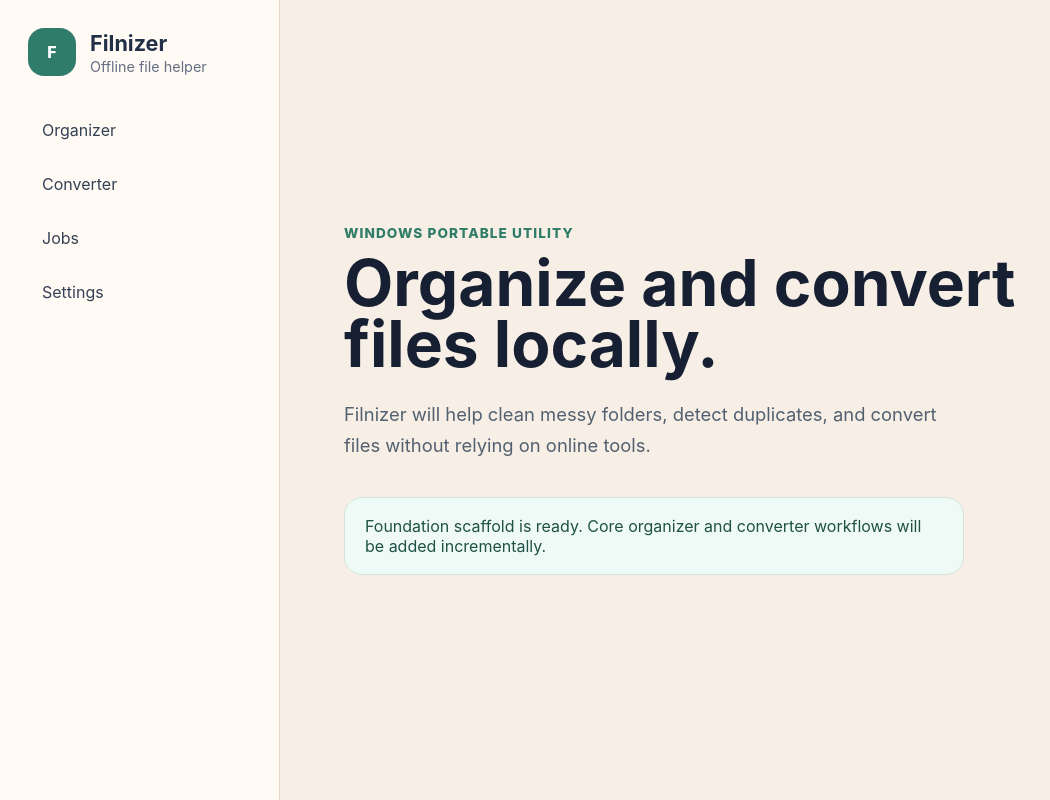
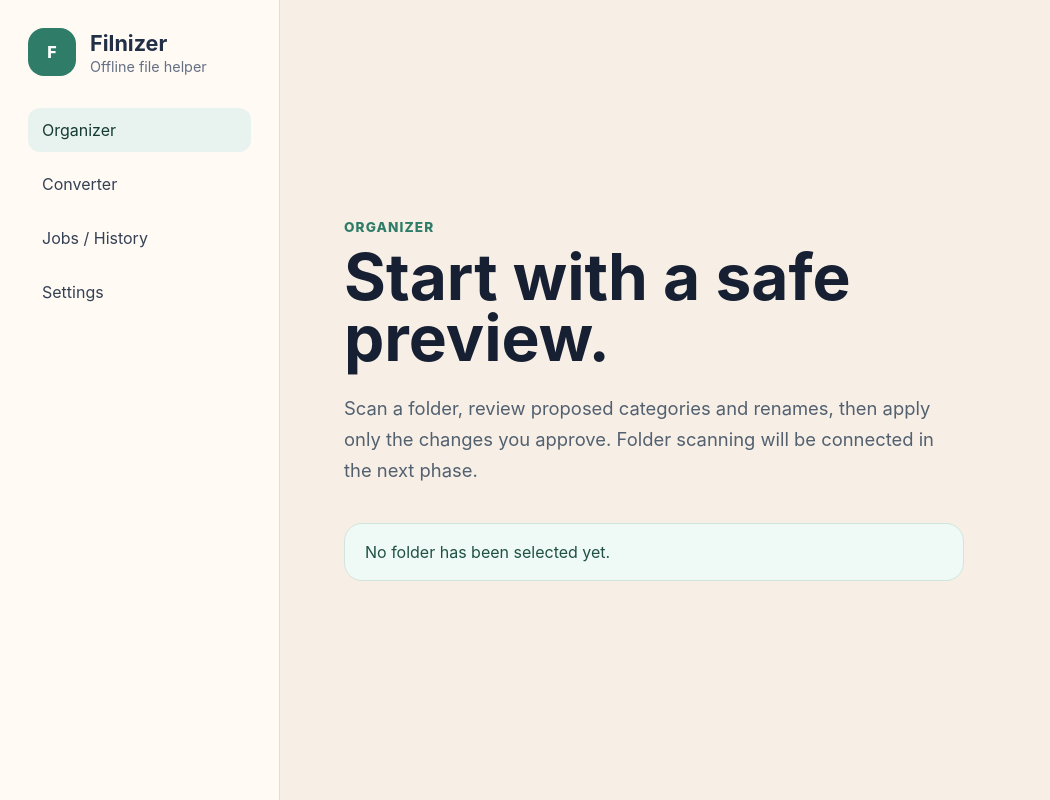
Before and after one commit to abdtirtayasa24/filnizer, a React (Vite) app: page / in a window 1280 px wide. Shown: the whole page, without its empty margins (0-1050 px from the left). Built offline with nearby package versions, Linux system fonts and the light colour scheme.

Commit message:
feat: add foundation frontend navigation

```diff
--- a/src/app/App.tsx
+++ b/src/app/App.tsx
@@ -1,6 +1,27 @@
-const sections = ["Organizer", "Converter", "Jobs", "Settings"];
+import { useState } from "react";
+
+import { ConverterView } from "../features/converter/ConverterView";
+import { JobsView } from "../features/jobs/JobsView";
+import { OrganizerView } from "../features/organizer/OrganizerView";
+import { SettingsView } from "../features/settings/SettingsView";
+
+type SectionId = "organizer" | "converter" | "jobs" | "settings";
+
+type Section = {
+  id: SectionId;
+  label: string;
+};
+
+const sections: Section[] = [
+  { id: "organizer", label: "Organizer" },
+  { id: "converter", label: "Converter" },
+  { id: "jobs", label: "Jobs / History" },
+  { id: "settings", label: "Settings" },
+];
 
 export function App() {
+  const [activeSection, setActiveSection] = useState<SectionId>("organizer");
+
   return (
     <main className="app-shell">
       <aside className="sidebar" aria-label="Primary navigation">
@@ -16,25 +37,33 @@ export function App() {
 
         <nav>
           {sections.map((section) => (
-            <button key={section} type="button" className="nav-item">
-              {section}
+            <button
+              key={section.id}
+              type="button"
+              className="nav-item"
+              aria-current={activeSection === section.id ? "page" : undefined}
+              onClick={() => setActiveSection(section.id)}
+            >
+              {section.label}
             </button>
           ))}
         </nav>
       </aside>
 
-      <section className="hero" aria-labelledby="welcome-heading">
-        <p className="eyebrow">Windows portable utility</p>
-        <h2 id="welcome-heading">Organize and convert files locally.</h2>
-        <p>
-          Filnizer will help clean messy folders, detect duplicates, and convert
-          files without relying on online tools.
-        </p>
-        <div className="status-card" role="status">
-          Foundation scaffold is ready. Core organizer and converter workflows
-          will be added incrementally.
-        </div>
-      </section>
+      {renderSection(activeSection)}
     </main>
   );
 }
+
+function renderSection(section: SectionId) {
+  switch (section) {
+    case "organizer":
+      return <OrganizerView />;
+    case "converter":
+      return <ConverterView />;
+    case "jobs":
+      return <JobsView />;
+    case "settings":
+      return <SettingsView />;
+  }
+}
--- /dev/null
+++ b/src/features/converter/ConverterView.tsx
@@ -0,0 +1,13 @@
+export function ConverterView() {
+  return (
+    <section className="content-panel" aria-labelledby="converter-heading">
+      <p className="eyebrow">Converter</p>
+      <h2 id="converter-heading">Convert files locally.</h2>
+      <p>
+        Image, spreadsheet, media, PDF, Markdown, and office conversion flows
+        will appear here as each local backend is added.
+      </p>
+      <div className="empty-card">Conversion backends are not configured yet.</div>
+    </section>
+  );
+}
--- /dev/null
+++ b/src/features/jobs/JobsView.tsx
@@ -0,0 +1,13 @@
+export function JobsView() {
+  return (
+    <section className="content-panel" aria-labelledby="jobs-heading">
+      <p className="eyebrow">Jobs / History</p>
+      <h2 id="jobs-heading">Track what happened.</h2>
+      <p>
+        Scans, organization plans, undo actions, duplicate checks, and
+        conversions will be listed here with per-file details.
+      </p>
+      <div className="empty-card">No jobs have run yet.</div>
+    </section>
+  );
+}
--- /dev/null
+++ b/src/features/organizer/OrganizerView.tsx
@@ -0,0 +1,14 @@
+export function OrganizerView() {
+  return (
+    <section className="content-panel" aria-labelledby="organizer-heading">
+      <p className="eyebrow">Organizer</p>
+      <h2 id="organizer-heading">Start with a safe preview.</h2>
+      <p>
+        Scan a folder, review proposed categories and renames, then apply only
+        the changes you approve. Folder scanning will be connected in the next
+        phase.
+      </p>
+      <div className="empty-card">No folder has been selected yet.</div>
+    </section>
+  );
+}
--- /dev/null
+++ b/src/features/settings/SettingsView.tsx
@@ -0,0 +1,59 @@
+import { useEffect, useState } from "react";
+
+import { AppStatus, formatCommandError, getAppStatus } from "../../lib/tauri-client";
+
+export function SettingsView() {
+  const [status, setStatus] = useState<AppStatus | null>(null);
+  const [error, setError] = useState<string | null>(null);
+
+  useEffect(() => {
+    let isMounted = true;
+
+    getAppStatus()
+      .then((appStatus) => {
+        if (isMounted) {
+          setStatus(appStatus);
+          setError(null);
+        }
+      })
+      .catch((commandError: unknown) => {
+        if (isMounted) {
+          setError(formatCommandError(commandError));
+        }
+      });
+
+    return () => {
+      isMounted = false;
+    };
+  }, []);
+
+  return (
+    <section className="content-panel" aria-labelledby="settings-heading">
+      <p className="eyebrow">Settings</p>
+      <h2 id="settings-heading">Keep everything local.</h2>
+      <p>
+        Filnizer is designed for offline workflows. Helper tool status and
+        default behavior controls will be added here.
+      </p>
+
+      <div className="status-grid">
+        <div className="status-card">
+          <span>Runtime network</span>
+          <strong>
+            {status
+              ? status.runtimeNetworkEnabled
+                ? "Enabled"
+                : "Disabled"
+              : "Checking..."}
+          </strong>
+        </div>
+        <div className="status-card">
+          <span>Version</span>
+          <strong>{status?.version ?? "Checking..."}</strong>
+        </div>
+      </div>
+
+      {error ? <p className="inline-error">Status unavailable: {error}</p> : null}
+    </section>
+  );
+}
--- /dev/null
+++ b/src/lib/tauri-client.ts
@@ -0,0 +1,40 @@
+import { invoke } from "@tauri-apps/api/core";
+
+type CommandResponse<T> = {
+  data: T;
+};
+
+export type AppStatus = {
+  appName: string;
+  version: string;
+  runtimeNetworkEnabled: boolean;
+};
+
+export async function invokeCommand<T>(
+  command: string,
+  args?: Record<string, unknown>,
+): Promise<T> {
+  const response = await invoke<CommandResponse<T>>(command, args);
+  return response.data;
+}
+
+export function getAppStatus(): Promise<AppStatus> {
+  return invokeCommand<AppStatus>("get_app_status");
+}
+
+export function formatCommandError(error: unknown): string {
+  if (typeof error === "string") {
+    return error;
+  }
+
+  if (
+    error &&
+    typeof error === "object" &&
+    "message" in error &&
+    typeof error.message === "string"
+  ) {
+    return error.message;
+  }
+
+  return "The app command could not be completed.";
+}
--- a/src/styles.css
+++ b/src/styles.css
@@ -84,13 +84,14 @@ nav {
 }
 
 .nav-item:hover,
-.nav-item:focus-visible {
+.nav-item:focus-visible,
+.nav-item[aria-current="page"] {
   color: #163b31;
   background: #e8f3ef;
   outline: none;
 }
 
-.hero {
+.content-panel {
   display: grid;
   align-content: center;
   max-width: 820px;
@@ -106,15 +107,15 @@ nav {
   text-transform: uppercase;
 }
 
-.hero h2 {
-  max-width: 700px;
+.content-panel h2 {
+  max-width: 720px;
   margin: 0;
   color: #172033;
   font-size: clamp(2.5rem, 5vw, 4.75rem);
   line-height: 0.95;
 }
 
-.hero > p:not(.eyebrow) {
+.content-panel > p:not(.eyebrow) {
   max-width: 620px;
   margin: 24px 0 0;
   color: #526070;
@@ -122,6 +123,7 @@ nav {
   line-height: 1.7;
 }
 
+.empty-card,
 .status-card {
   max-width: 620px;
   margin-top: 36px;
@@ -130,6 +132,35 @@ nav {
   border-radius: 18px;
   color: #1f5144;
   background: #effaf6;
+}
+
+.status-grid {
+  display: grid;
+  max-width: 620px;
+  grid-template-columns: repeat(2, minmax(0, 1fr));
+  gap: 16px;
+  margin-top: 36px;
+}
+
+.status-card {
+  display: grid;
+  gap: 8px;
+  margin-top: 0;
+}
+
+.status-card span {
+  color: #667085;
+  font-size: 0.9rem;
+}
+
+.status-card strong {
+  color: #172033;
+  font-size: 1.2rem;
+}
+
+.inline-error {
+  max-width: 620px;
+  color: #9f1f32;
 }
 
 @media (max-width: 780px) {
@@ -142,7 +173,11 @@ nav {
     border-bottom: 1px solid #eadaca;
   }
 
-  .hero {
+  .content-panel {
     padding: 36px 24px;
   }
+
+  .status-grid {
+    grid-template-columns: 1fr;
+  }
 }
```
